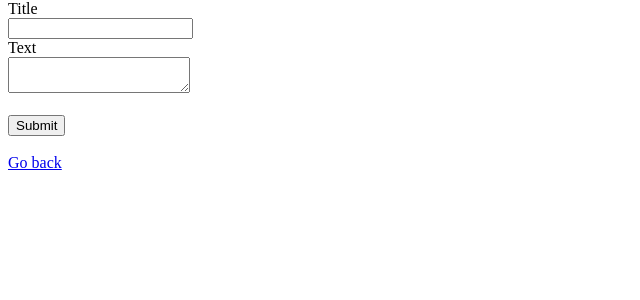
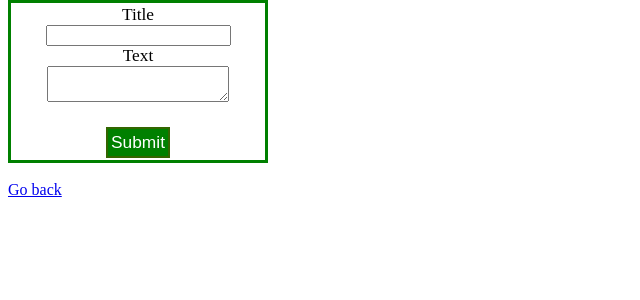
Before and after one commit to GrigoriLab/django_todo, a Django app: page /todos/add/ in a window 1280 px wide. Shown: the part 98-398 px from the top of the page, without its empty margins (0-640 px from the left). Run offline with Django 3.2, Linux system fonts and the light colour scheme.

Commit message:
Add style t the form

```diff
--- a/todos/admin.py
+++ b/todos/admin.py
@@ -2,8 +2,9 @@
 from __future__ import unicode_literals
 
 from django.contrib import admin
-from .models import Todo
+from .models import Todo, TinyTrackerReport
 
 admin.site.register(Todo)
+admin.site.register(TinyTrackerReport)
 
 # Register your models here.
--- a/todos/templates/add.html
+++ b/todos/templates/add.html
@@ -1,13 +1,13 @@
 {% include 'partials/header.html' %}
-<form action="{% url 'add' %}" method="post">
+<form action="{% url 'add' %}" style="text-align:center;width:250px;font-size:13pt;padding:2px; border:3px solid green" method="post">
     {% csrf_token %}
     <label for="title">Title</label><br/>
     <input type="text" name="title" id="title" />
     <br>
     <label for="text">Text</label><br />
-    <textarea name="text" id="text"></textarea>
+    <textarea name="text" id="text" style="max-width: 98%; max-height: 100%;"></textarea>
     <br><br>
-    <input type="submit" value="Submit" />
+    <input type="submit" style="font-size:13pt;color:white;background-color:green;border:2px solid #336600;padding:3px" value="Submit" />
 </form>
 <br>
 <a href="/">Go back</a>
```
Also changed, not shown: todos/models.py (+8 -0 lines), todos/migrations/0003_tinytrackerreport.py (added).
